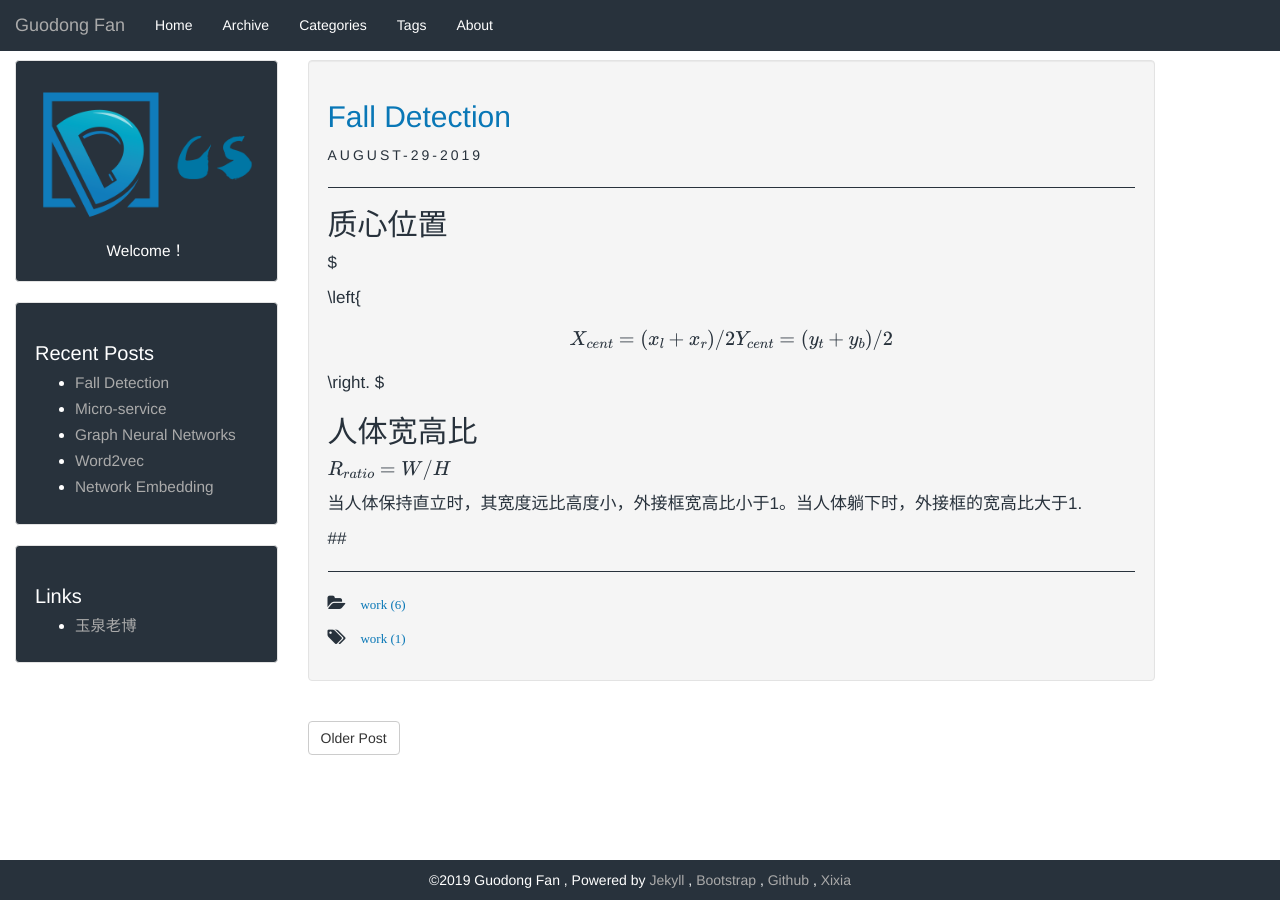
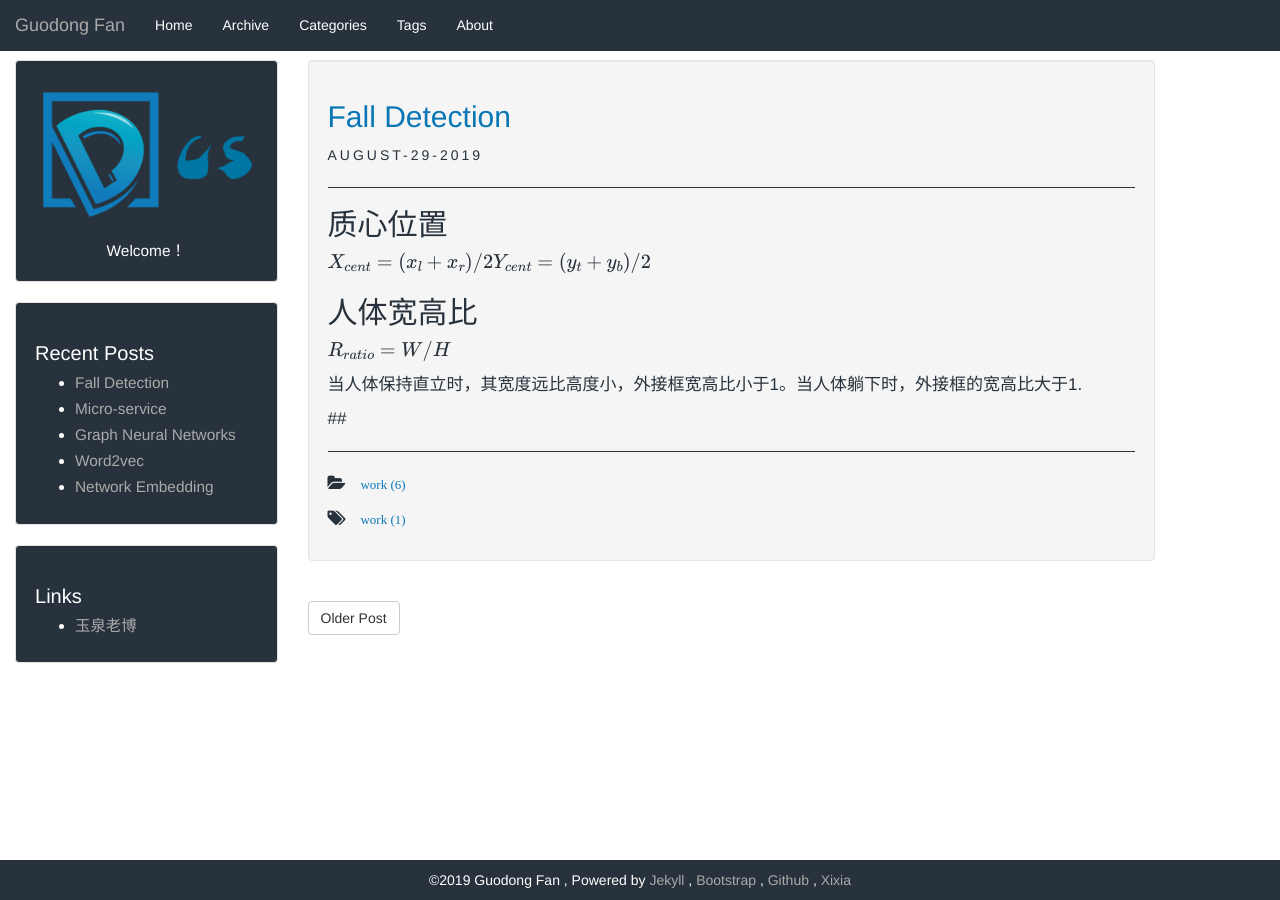
Before and after one commit to GuodongFan/GuodongFan.github.io, a Jekyll site: the page built from _posts/2019-08-29-Fall-Detection.md, in a window 1280 px wide. Built offline with Jekyll 4.4.1, drawn with Linux system fonts in a browser that asks for light colours; our own code applies the rules of GitHub Pages for plain Markdown files; formulas are drawn with MathJax 3.

Commit message:
Update 2019-08-29-Fall-Detection.md

```diff
--- a/_posts/2019-08-29-Fall-Detection.md
+++ b/_posts/2019-08-29-Fall-Detection.md
@@ -8,13 +8,8 @@ tag: work
 ## 质心位置
 
 $
-
-\left\{
-\begin{aligned}
 X_{cent}=(x_l+x_r)/2 \\
 Y_{cent}=(y_t+y_b)/2
-\end{aligned}
-\right.
 $
 
 ## 人体宽高比
```
